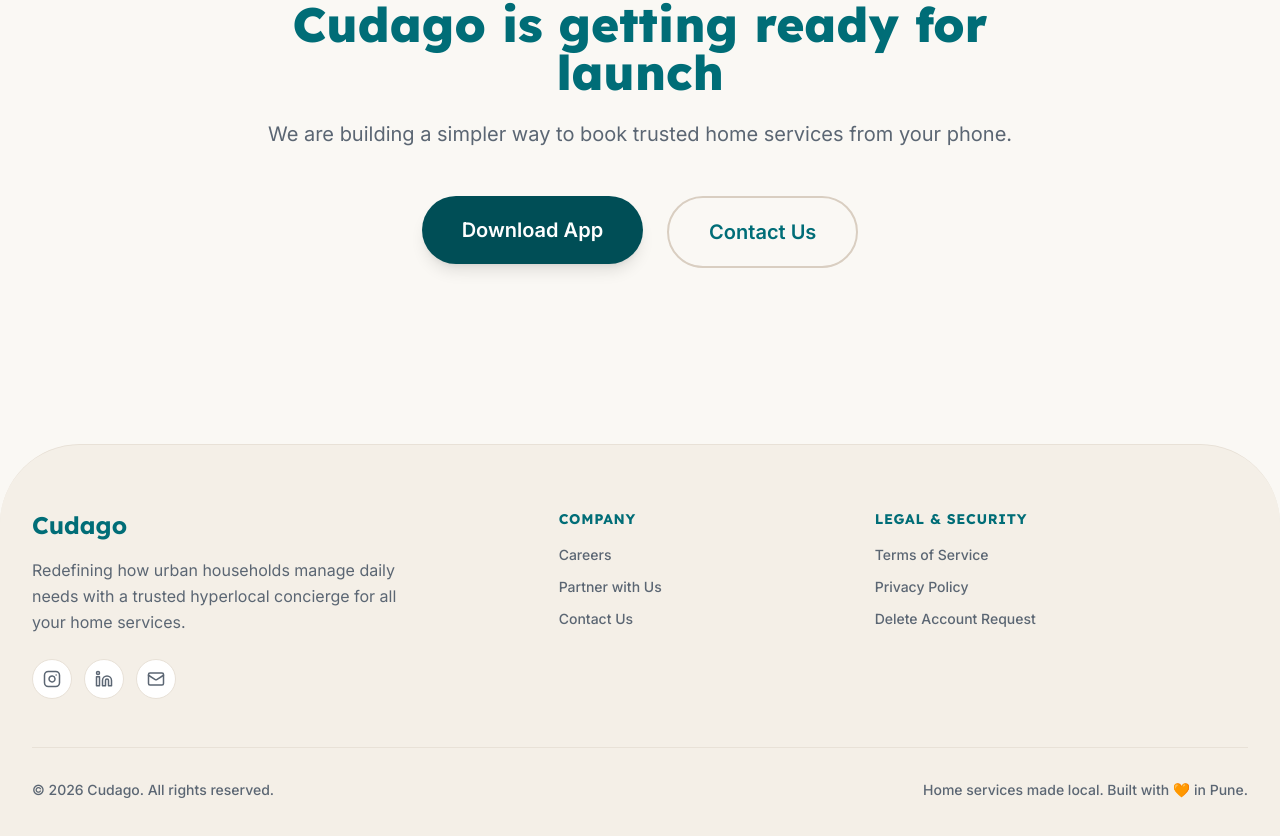
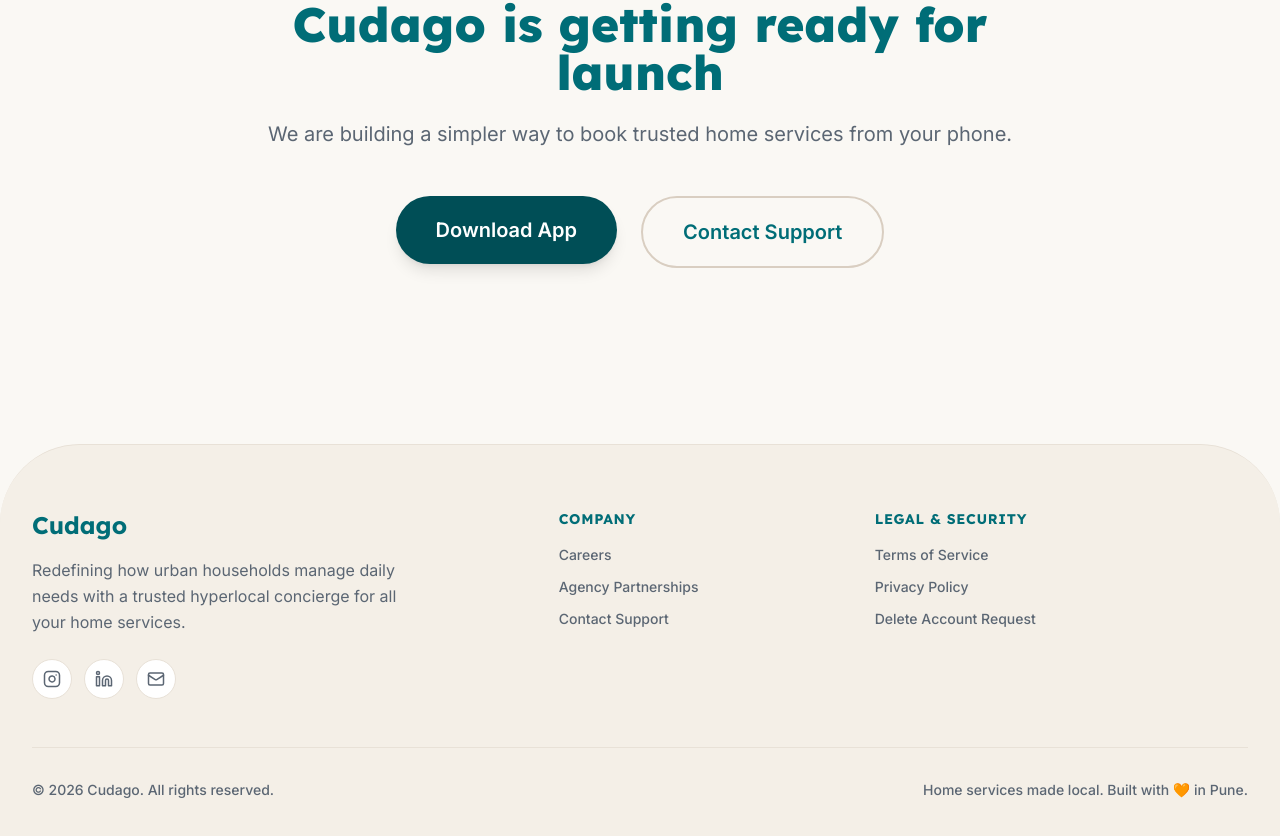
Before and after one commit to cudago/cudago-web-v1, a React (Vite) app: page / in a window 1280 px wide. Shown: the part 2785-3621 px from the top of the page. Built offline with nearby package versions, Linux system fonts and the light colour scheme; no server answers.

Commit message:
chore: update contact and partnership link labels for consistency

```diff
--- a/src/components/CTA.tsx
+++ b/src/components/CTA.tsx
@@ -16,7 +16,7 @@ export const CTA = () => {
             <Button size="xl">Download App</Button>
           </a>
           <Link to="/contact">
-            <Button variant="outline" size="xl">Contact Us</Button>
+            <Button variant="outline" size="xl">Contact Support</Button>
           </Link>
         </div>
       </div>
--- a/src/components/Footer.tsx
+++ b/src/components/Footer.tsx
@@ -51,12 +51,12 @@ export const Footer = () => {
               </li>
               <li>
                 <Link to="/partner" className="text-on-surface-variant hover:text-primary transition-all font-medium">
-                  Partner with Us
+                  Agency Partnerships
                 </Link>
               </li>
               <li>
                 <Link to="/contact" className="text-on-surface-variant hover:text-primary transition-all font-medium">
-                  Contact Us
+                  Contact Support
                 </Link>
               </li>
             </ul>
```
